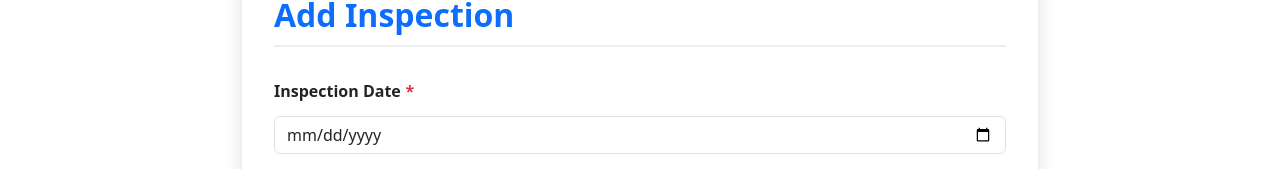
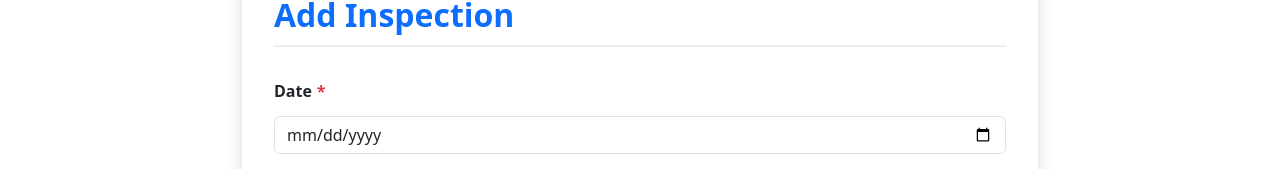
Before and after one commit to KrasimirStoimenov/AMS-HiveManager, a React (Vite) app in the folder client/: page /hives/1/inspections/add in a window 1280 px wide. Shown: the part 115-284 px from the top of the page. Built offline with nearby package versions, Linux system fonts and the light colour scheme.

Commit message:
Renamed inspectionDate property to only date

```diff
--- a/client/src/components/hive-details/hive-inspection-list/hive-inspection-add/HiveInspectionAdd.jsx
+++ b/client/src/components/hive-details/hive-inspection-list/hive-inspection-add/HiveInspectionAdd.jsx
@@ -13,7 +13,7 @@ export default function HiveInspectionAdd() {
     const addInspectionHandler = useAddInspection();
 
     const initialValues = {
-        inspectionDate: '',
+        date: '',
         weatherConditions: '',
         observations: '',
         actionsTaken: '',
@@ -39,16 +39,16 @@ export default function HiveInspectionAdd() {
         <Form onSubmit={submitHandler}>
             <fieldset>
                 <legend className="text-primary">Add Inspection</legend>
-                <Form.Group className="field" controlId="inspectionDate">
+                <Form.Group className="field" controlId="date">
                     <Form.Control
                         type="date"
-                        name="inspectionDate"
-                        value={values.inspectionDate}
+                        name="date"
+                        value={values.date}
                         onChange={changeHandler}
                         required
                         disabled={isAdding}
                     />
-                    <Form.Label>Inspection Date</Form.Label>
+                    <Form.Label>Date</Form.Label>
                 </Form.Group>
                 <Form.Group className="field" controlId="weatherConditions">
                     <Form.Control
--- a/client/src/hooks/useInspections.js
+++ b/client/src/hooks/useInspections.js
@@ -46,12 +46,12 @@ export const useGetInspectionsCountByHiveId = (hiveId) => {
 };
 
 export const useAddInspection = () => {
-    const addInspectionHandler = async (data) => {
-        delete data.hiveDisplayName;
+    const addInspectionHandler = async (inspectionData) => {
+        delete inspectionData.hiveDisplayName;
 
         const formattedData = {
-            ...data,
-            inspectionDate: new Date(data.inspectionDate).toISOString(),
+            ...inspectionData,
+            date: new Date(inspectionData.date).toISOString(),
         };
 
         await inspectionsAPI.add(formattedData);
```
